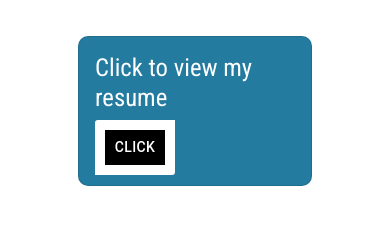
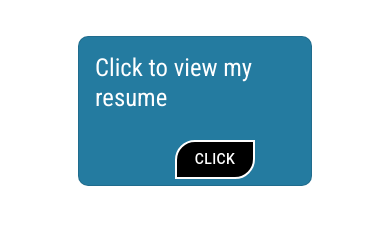
Before and after one commit to Tosin-Mayowa/my-portfolio, a React (Create React App) app: page / in a window 390 px wide. Shown: the part 940-1169 px from the top of the page. Built offline with nearby package versions, Linux system fonts and the light colour scheme.

Commit message:
fix the responsiveness

```diff
--- a/src/Component/Header/Header.css
+++ b/src/Component/Header/Header.css
@@ -12,8 +12,8 @@
 }
 
 .side-button {
-    margin-left: '50px' !important;
-    margin-top: '40px' !important;
+    margin-left: 40% !important;
+    margin-top: 20px !important;
     border: 4px solid #fff !important;
     border-radius: 30px 0 !important;
     background-color: #000000 !important;
@@ -38,13 +38,14 @@
     }
 
     .side-button {
-        margin-left: '30px';
-        margin-top: '10px';
+        margin-left: 30%;
+
+        margin-top: 20%;
         width: 80px;
         font-size: 10px;
         height: auto;
-        border: 10px solid #fff !important;
-        border-radius: 3px 0 !important;
+        border: 2px solid #fff !important;
+        border-radius: 20px 0 !important;
         background-color: #000000 !important;
     }
 
```
